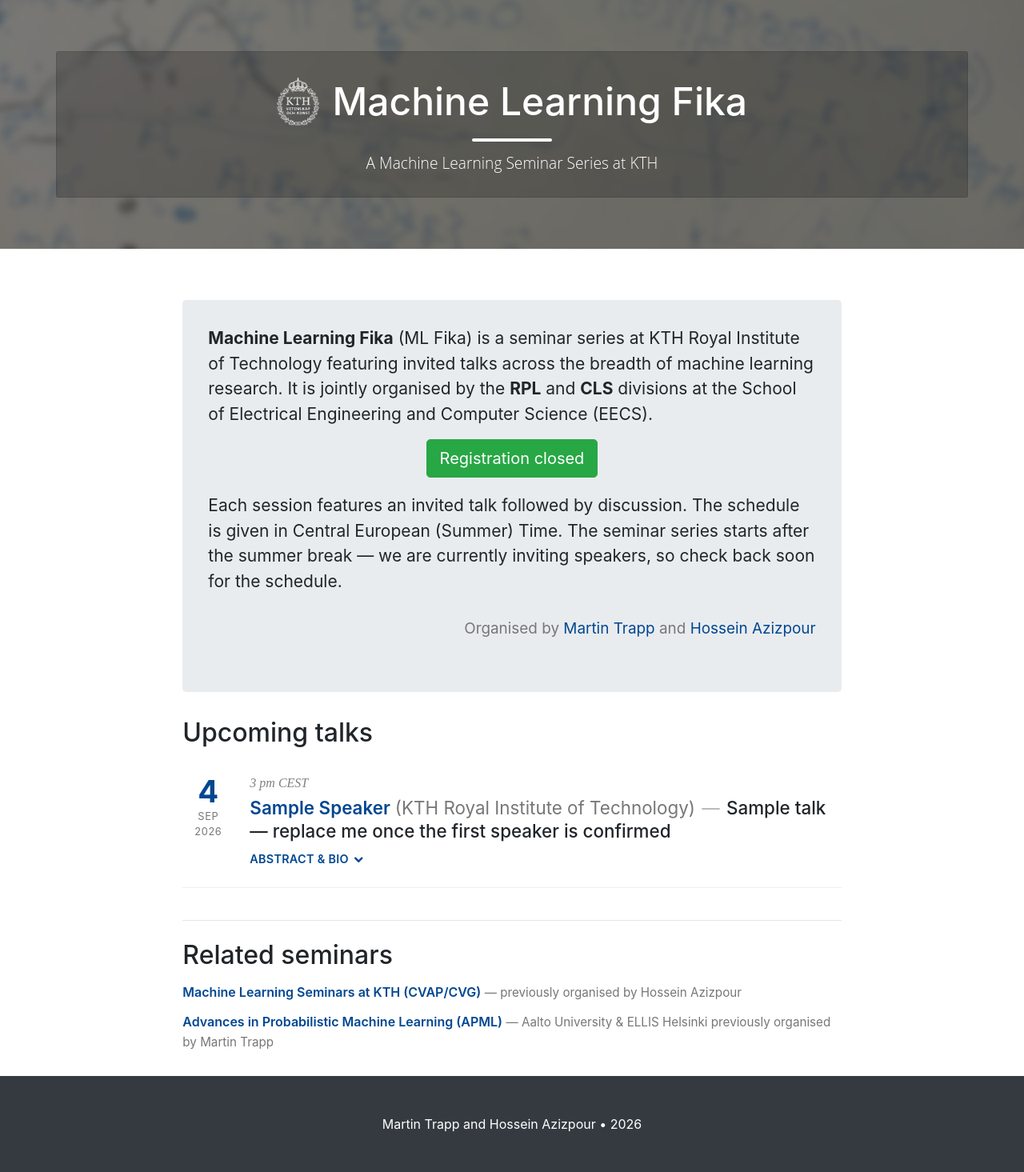
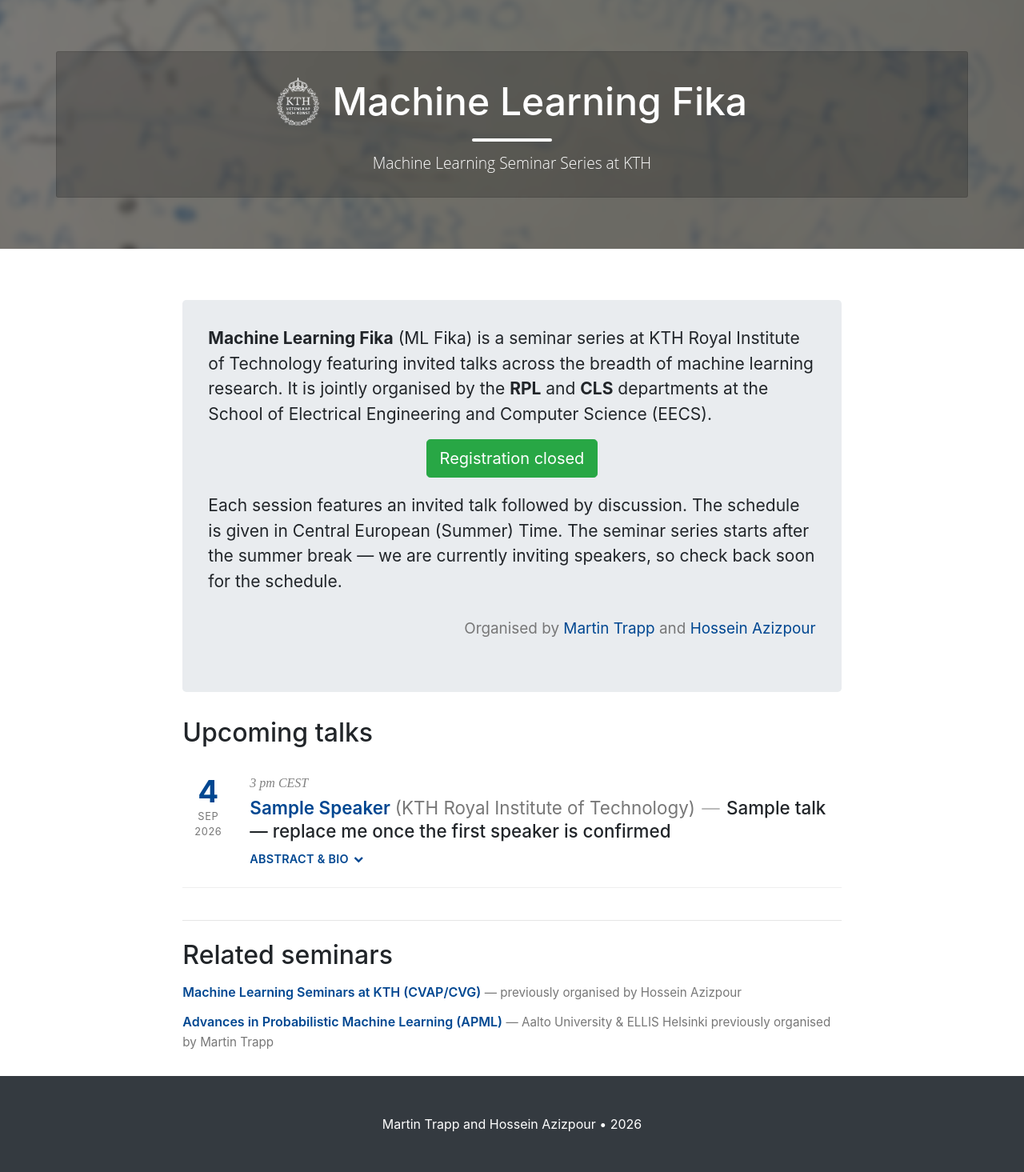
Before and after one commit to traml-lab/mlfika, a Jekyll site: the page built from index.html, in a window 1280 px wide. Shown: the whole page at 80% size. Built offline with Jekyll 4.4.1, drawn with Linux system fonts in a browser that asks for light colours.

Commit message:
Update _config.yml

```diff
--- a/_config.yml
+++ b/_config.yml
@@ -16,9 +16,9 @@
   - .sass-cache
 
 title: "Machine Learning Fika"
-description: "A Machine Learning Seminar Series at KTH"
+description: "Machine Learning Seminar Series at KTH"
 
-information: "**Machine Learning Fika** (ML Fika) is a seminar series at KTH Royal Institute of Technology featuring invited talks across the breadth of machine learning research. It is jointly organised by the **RPL** and **CLS** divisions at the School of Electrical Engineering and Computer Science (EECS)."
+information: "**Machine Learning Fika** (ML Fika) is a seminar series at KTH Royal Institute of Technology featuring invited talks across the breadth of machine learning research. It is jointly organised by the **RPL** and **CLS** departments at the School of Electrical Engineering and Computer Science (EECS)."
 
 # Link to the registration / signup form. Leave empty to show "Registration closed".
 registration: ""
```
